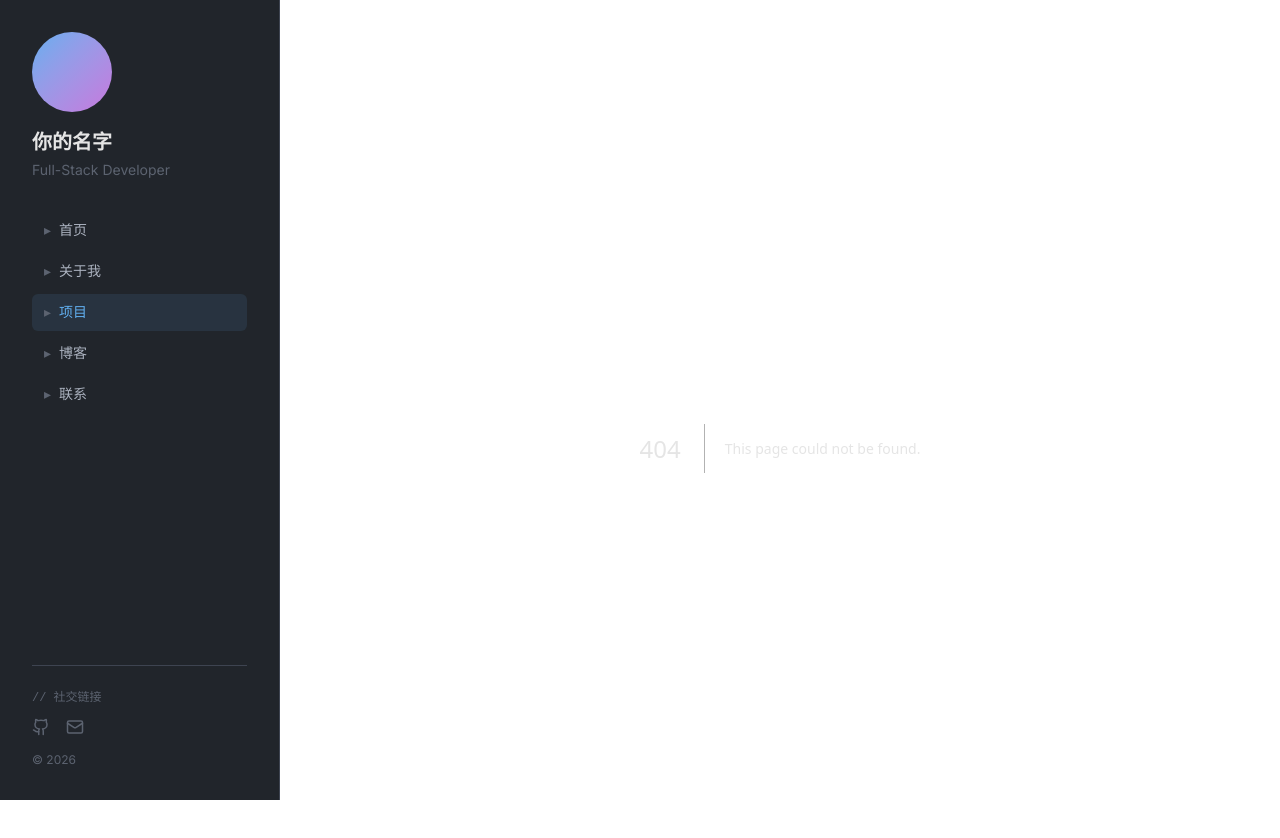
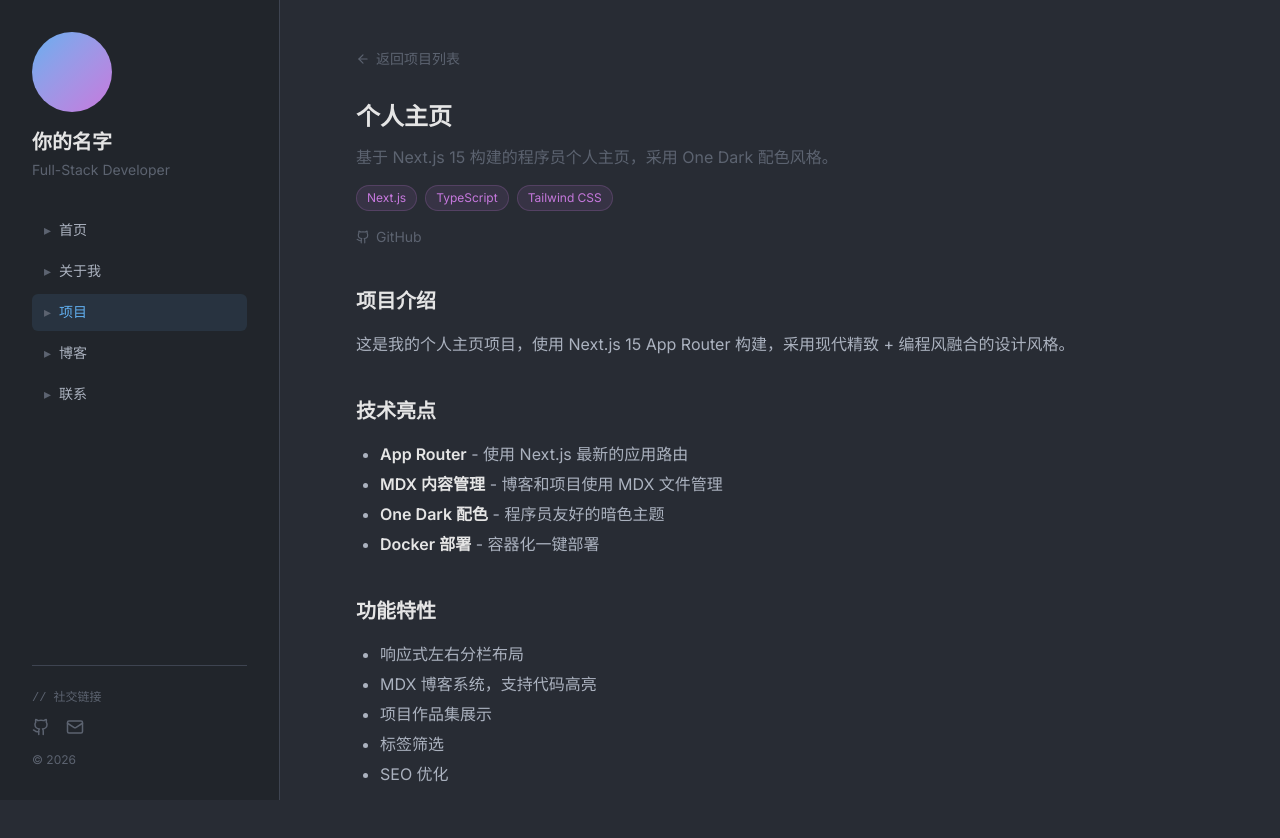
Before and after one commit to RenjojiKureha/personalPage, a Next.js app: page /projects/demo-project in a window 1280 px wide. Before the commit this address had no page. Shown: the top 838 px of the page. Built offline with nearby package versions, Linux system fonts and the light colour scheme.

Commit message:
feat: 实现项目列表和详情页，集成 MDX 渲染

```diff
--- /dev/null
+++ b/src/app/projects/[slug]/page.tsx
@@ -0,0 +1,94 @@
+import type { Metadata } from "next";
+import { notFound } from "next/navigation";
+import { MDXRemote } from "next-mdx-remote/rsc";
+import rehypePrettyCode from "rehype-pretty-code";
+import { getProject, getProjects } from "@/lib/mdx";
+import { mdxComponents } from "@/components/mdx/MDXComponents";
+import { Github, ExternalLink, ArrowLeft } from "lucide-react";
+import Link from "next/link";
+
+interface Props {
+  params: Promise<{ slug: string }>;
+}
+
+export async function generateStaticParams() {
+  const projects = getProjects();
+  return projects.map((p) => ({ slug: p.slug }));
+}
+
+export async function generateMetadata({ params }: Props): Promise<Metadata> {
+  const { slug } = await params;
+  const project = getProject(slug);
+  if (!project) return {};
+  return {
+    title: project.title,
+    description: project.summary,
+  };
+}
+
+export default async function ProjectDetailPage({ params }: Props) {
+  const { slug } = await params;
+  const project = getProject(slug);
+  if (!project) notFound();
+
+  return (
+    <div>
+      <Link
+        href="/projects"
+        className="inline-flex items-center gap-1.5 text-sm text-text-muted hover:text-accent-blue transition-colors mb-8"
+      >
+        <ArrowLeft size={14} />
+        返回项目列表
+      </Link>
+
+      <h1 className="text-2xl font-bold text-text-heading mb-3">{project.title}</h1>
+      <p className="text-text-muted mb-4">{project.summary}</p>
+
+      <div className="flex flex-wrap gap-2 mb-4">
+        {project.tags.map((tag) => (
+          <span
+            key={tag}
+            className="text-xs px-2.5 py-1 rounded-full bg-accent-purple/10 text-accent-purple border border-accent-purple/20"
+          >
+            {tag}
+          </span>
+        ))}
+      </div>
+
+      <div className="flex gap-4 mb-10">
+        {project.github && (
+          <a
+            href={project.github}
+            target="_blank"
+            rel="noopener noreferrer"
+            className="inline-flex items-center gap-1.5 text-sm text-text-muted hover:text-accent-blue transition-colors"
+          >
+            <Github size={14} /> GitHub
+          </a>
+        )}
+        {project.demo && (
+          <a
+            href={project.demo}
+            target="_blank"
+            rel="noopener noreferrer"
+            className="inline-flex items-center gap-1.5 text-sm text-text-muted hover:text-accent-green transition-colors"
+          >
+            <ExternalLink size={14} /> 在线预览
+          </a>
+        )}
+      </div>
+
+      <article>
+        <MDXRemote
+          source={project.content}
+          components={mdxComponents}
+          options={{
+            mdxOptions: {
+              rehypePlugins: [[rehypePrettyCode, { theme: "one-dark-pro" }]],
+            },
+          }}
+        />
+      </article>
+    </div>
+  );
+}
--- /dev/null
+++ b/src/app/projects/page.tsx
@@ -0,0 +1,33 @@
+import type { Metadata } from "next";
+import { getProjects } from "@/lib/mdx";
+import ProjectCard from "@/components/ui/ProjectCard";
+import SectionTitle from "@/components/ui/SectionTitle";
+import AnimatedSection from "@/components/ui/AnimatedSection";
+
+export const metadata: Metadata = {
+  title: "项目",
+  description: "我的项目作品集，展示个人和工作中完成的项目。",
+};
+
+export default function ProjectsPage() {
+  const projects = getProjects();
+
+  return (
+    <div className="space-y-8">
+      <AnimatedSection>
+        <SectionTitle color="purple">项目作品集</SectionTitle>
+        <p className="text-text-muted text-sm mb-6">
+          以下是我参与开发的一些项目，点击查看详情。
+        </p>
+      </AnimatedSection>
+
+      <div className="grid grid-cols-1 sm:grid-cols-2 gap-4">
+        {projects.map((project, i) => (
+          <AnimatedSection key={project.slug} delay={i * 0.1}>
+            <ProjectCard project={project} />
+          </AnimatedSection>
+        ))}
+      </div>
+    </div>
+  );
+}
--- /dev/null
+++ b/src/components/mdx/MDXComponents.tsx
@@ -0,0 +1,33 @@
+import type { MDXComponents } from "mdx/types";
+
+export const mdxComponents: MDXComponents = {
+  h2: (props) => (
+    <h2 className="text-xl font-bold text-text-heading mt-10 mb-4" {...props} />
+  ),
+  h3: (props) => (
+    <h3 className="text-lg font-semibold text-text-heading mt-8 mb-3" {...props} />
+  ),
+  p: (props) => (
+    <p className="text-text-primary leading-relaxed mb-4" {...props} />
+  ),
+  ul: (props) => (
+    <ul className="list-disc pl-6 mb-4 space-y-1 text-text-primary" {...props} />
+  ),
+  ol: (props) => (
+    <ol className="list-decimal pl-6 mb-4 space-y-1 text-text-primary" {...props} />
+  ),
+  li: (props) => <li className="leading-relaxed" {...props} />,
+  a: (props) => (
+    <a className="text-accent-blue hover:underline" target="_blank" rel="noopener noreferrer" {...props} />
+  ),
+  strong: (props) => <strong className="text-text-heading font-semibold" {...props} />,
+  code: (props) => (
+    <code className="bg-bg-secondary px-1.5 py-0.5 rounded text-sm text-accent-red font-mono" {...props} />
+  ),
+  pre: (props) => (
+    <pre className="bg-bg-secondary border border-border rounded-lg p-4 overflow-x-auto mb-4 text-sm" {...props} />
+  ),
+  blockquote: (props) => (
+    <blockquote className="border-l-2 border-accent-purple pl-4 italic text-text-muted mb-4" {...props} />
+  ),
+};
```
